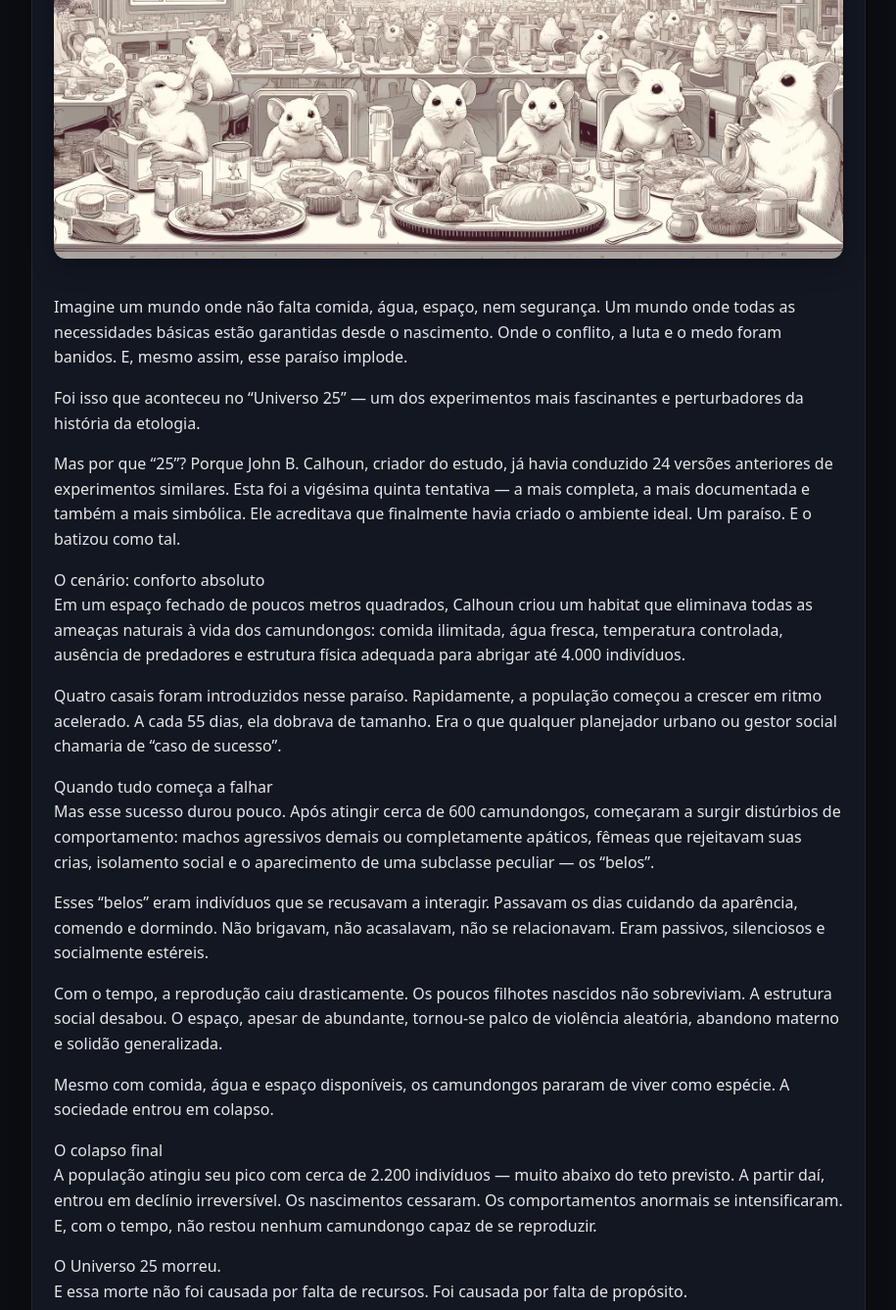
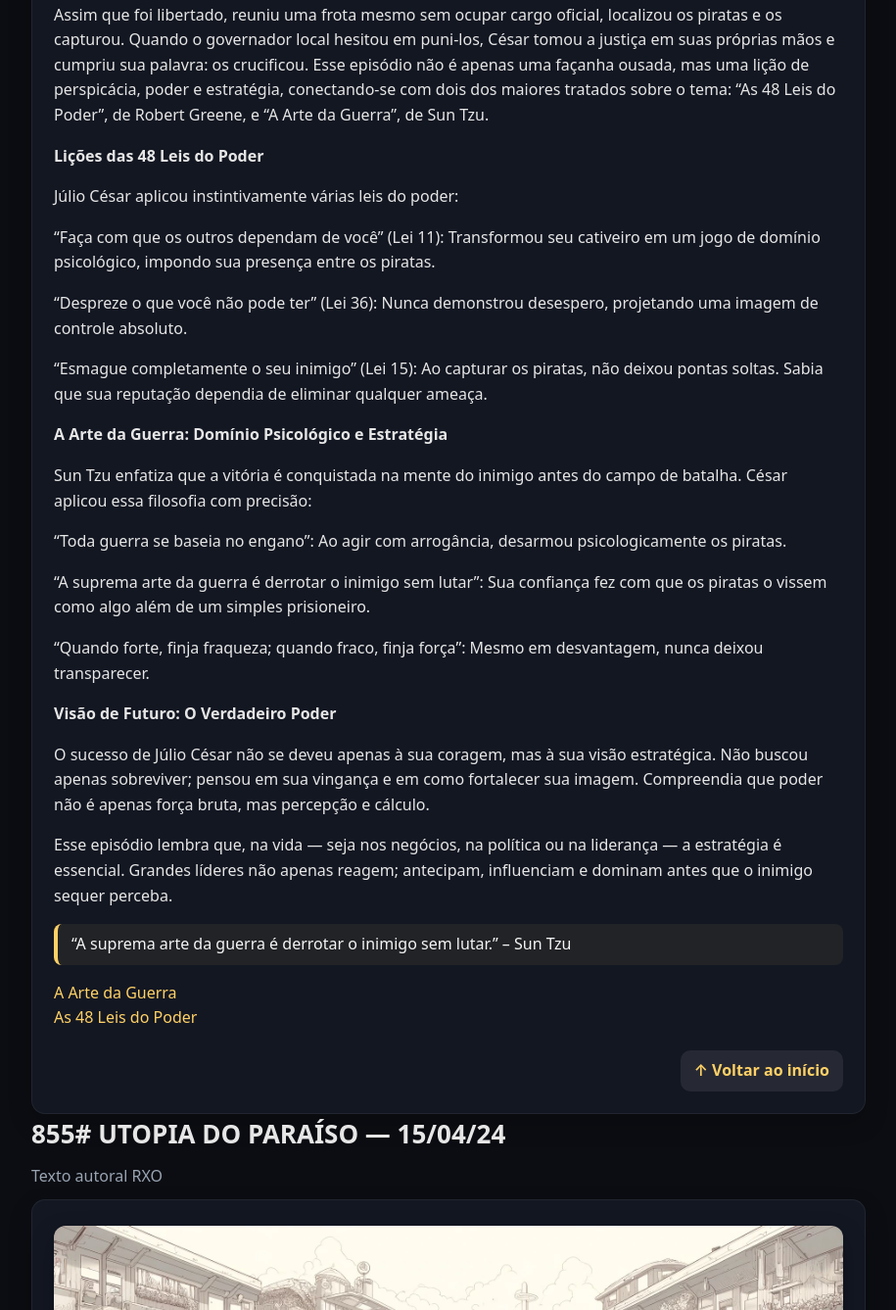
Before and after one commit to rxo1974Sagaz/RXO, a plain HTML site: page index.html in a window 1280 px wide. Shown: the part 9398-10735 px from the top of the page at 98% size, without its empty margins (182-1097 px from the left). Drawn offline with Linux system fonts and the light colour scheme.

Commit message:
Update index.html

```diff
--- a/index.html
+++ b/index.html
@@ -155,6 +155,34 @@
   <p>Nunca vou saber....</p>
   <p>...mas pelo menos com a pipa funcionou!</p>
   <p>“O mais bonito no aprendizado é que ninguém pode tirá-lo de você.” — B. B. King</p>
+  <div style="text-align:right; margin-top:20px;">
+    <a href="#topo" style="display:inline-block; padding:8px 14px; background:rgba(255,255,255,.08); border-radius:10px; color:#ffd166; font-weight:600; text-decoration:none;">↑ Voltar ao início</a>
+  </div>
+</div>
+
+<!-- POST 854 -->
+<h2 class="h1">854# Júlio César e os Piratas — 22/02/25</h2>
+<div class="muted">Texto autoral RXO</div>
+<div class="post card" style="margin-top:10px">
+  <img src="assets/images/post854.png" alt="Júlio César e os Piratas — RXO">
+  <p>No ano 75 a.C., um jovem Júlio César foi capturado por piratas cilícios enquanto viajava para Rodes. Longe de se comportar como um prisioneiro temeroso, assumiu o controle da situação. Zombou do valor pedido por seu resgate e ordenou que aumentassem a quantia; dava ordens e até os chamava de “subordinados”. Com total confiança, avisou que, uma vez livre, os capturaria e crucificaria. Os piratas riram. Não sabiam que sua ameaça era uma promessa.</p>
+  <p>Assim que foi libertado, reuniu uma frota mesmo sem ocupar cargo oficial, localizou os piratas e os capturou. Quando o governador local hesitou em puni-los, César tomou a justiça em suas próprias mãos e cumpriu sua palavra: os crucificou. Esse episódio não é apenas uma façanha ousada, mas uma lição de perspicácia, poder e estratégia, conectando-se com dois dos maiores tratados sobre o tema: “As 48 Leis do Poder”, de Robert Greene, e “A Arte da Guerra”, de Sun Tzu.</p>
+  <p><strong>Lições das 48 Leis do Poder</strong></p>
+  <p>Júlio César aplicou instintivamente várias leis do poder:</p>
+  <p>“Faça com que os outros dependam de você” (Lei 11): Transformou seu cativeiro em um jogo de domínio psicológico, impondo sua presença entre os piratas.</p>
+  <p>“Despreze o que você não pode ter” (Lei 36): Nunca demonstrou desespero, projetando uma imagem de controle absoluto.</p>
+  <p>“Esmague completamente o seu inimigo” (Lei 15): Ao capturar os piratas, não deixou pontas soltas. Sabia que sua reputação dependia de eliminar qualquer ameaça.</p>
+  <p><strong>A Arte da Guerra: Domínio Psicológico e Estratégia</strong></p>
+  <p>Sun Tzu enfatiza que a vitória é conquistada na mente do inimigo antes do campo de batalha. César aplicou essa filosofia com precisão:</p>
+  <p>“Toda guerra se baseia no engano”: Ao agir com arrogância, desarmou psicologicamente os piratas.</p>
+  <p>“A suprema arte da guerra é derrotar o inimigo sem lutar”: Sua confiança fez com que os piratas o vissem como algo além de um simples prisioneiro.</p>
+  <p>“Quando forte, finja fraqueza; quando fraco, finja força”: Mesmo em desvantagem, nunca deixou transparecer.</p>
+  <p><strong>Visão de Futuro: O Verdadeiro Poder</strong></p>
+  <p>O sucesso de Júlio César não se deveu apenas à sua coragem, mas à sua visão estratégica. Não buscou apenas sobreviver; pensou em sua vingança e em como fortalecer sua imagem. Compreendia que poder não é apenas força bruta, mas percepção e cálculo.</p>
+  <p>Esse episódio lembra que, na vida — seja nos negócios, na política ou na liderança — a estratégia é essencial. Grandes líderes não apenas reagem; antecipam, influenciam e dominam antes que o inimigo sequer perceba.</p>
+  <blockquote>“A suprema arte da guerra é derrotar o inimigo sem lutar.” – Sun Tzu</blockquote>
+  <p><a href="https://lnkd.in/e4mRVhMS" target="_blank">A Arte da Guerra</a><br>
+  <a href="https://lnkd.in/eh-PcUsZ" target="_blank">As 48 Leis do Poder</a></p>
   <div style="text-align:right; margin-top:20px;">
     <a href="#topo" style="display:inline-block; padding:8px 14px; background:rgba(255,255,255,.08); border-radius:10px; color:#ffd166; font-weight:600; text-decoration:none;">↑ Voltar ao início</a>
   </div>
```
